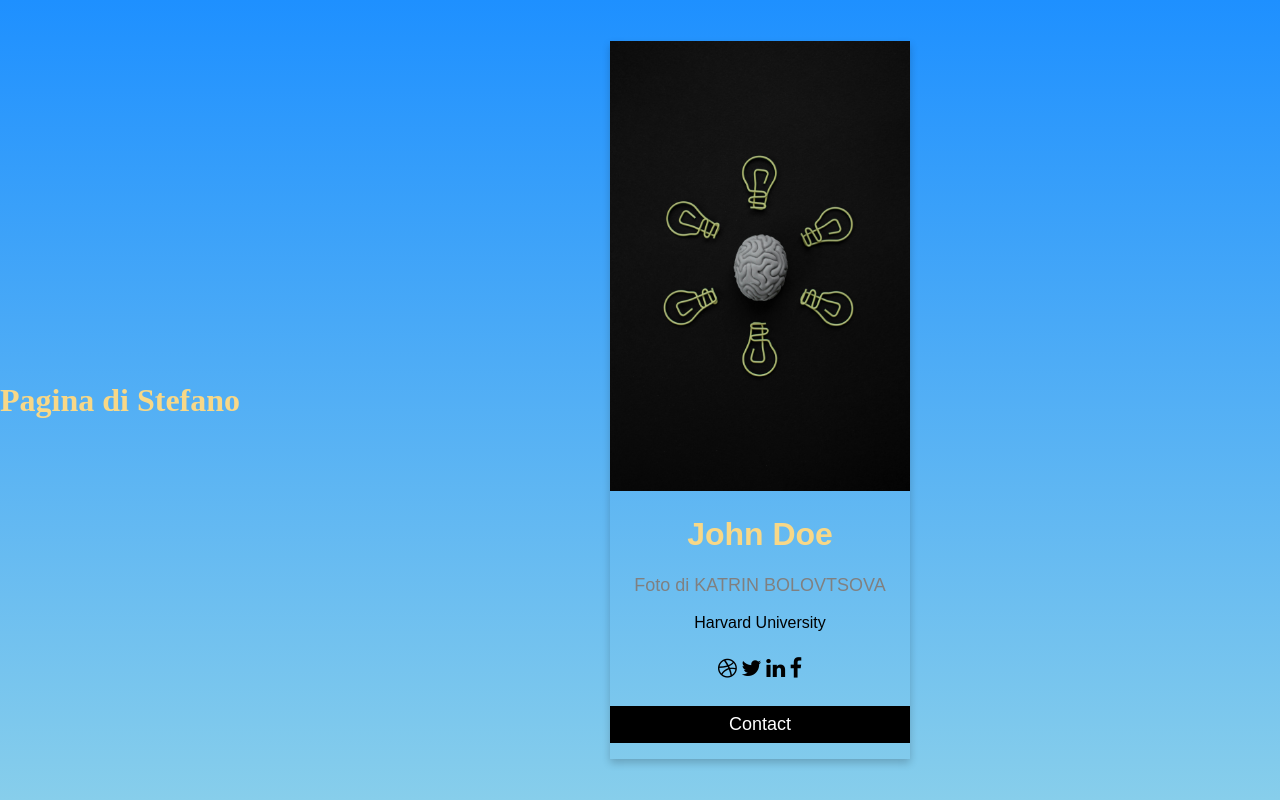
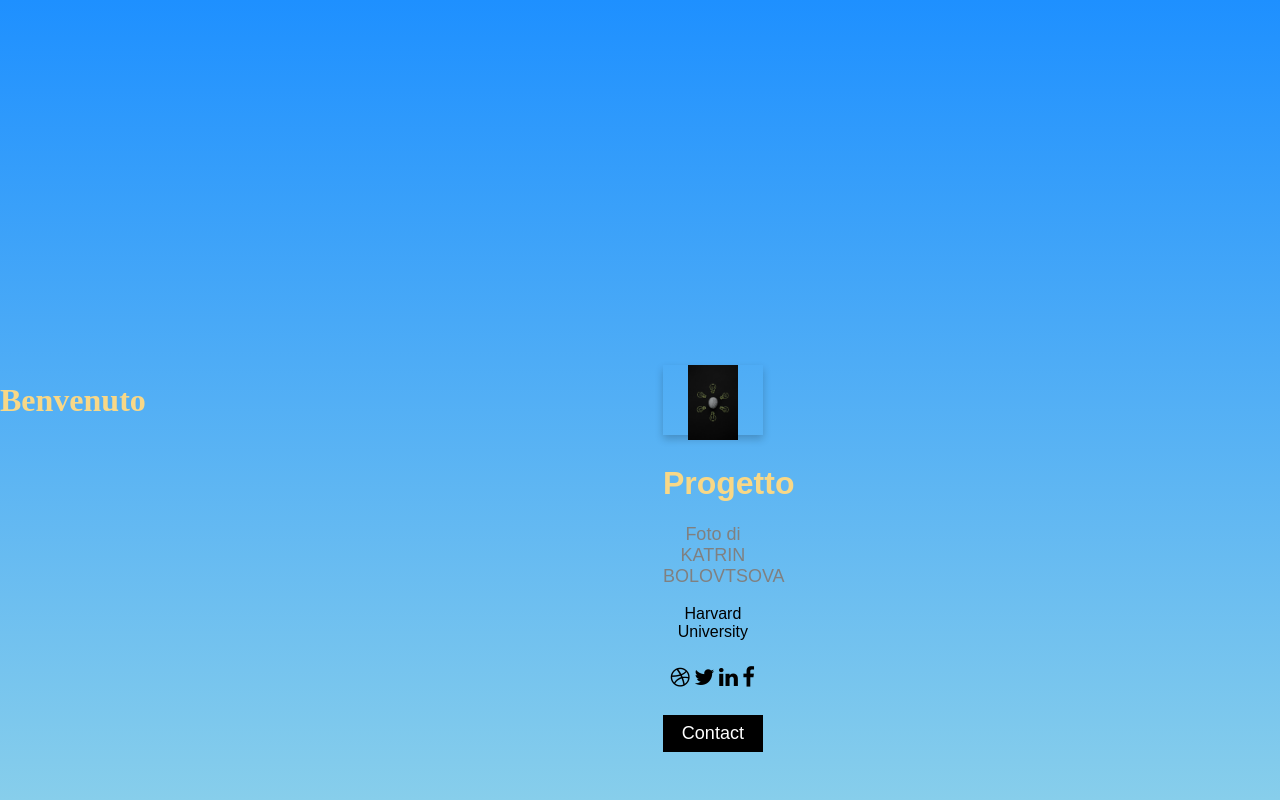
Before and after one commit to Stepen87/miosito.github.io, a plain HTML site: page Index.html in a window 1280 px wide. Drawn offline with Linux system fonts and the light colour scheme.

Commit message:
270125_9

```diff
--- a/Index.html
+++ b/Index.html
@@ -25,7 +25,8 @@
         .card {
             margin: auto;
             box-shadow: 0 4px 8px 0 rgba(0, 0, 0, 0.2);
-            max-width: 300px;
+            width: 100px;
+            height: 70px;
             text-align: center;
             font-family: arial;
         }
@@ -62,11 +63,11 @@
 </head>
 
 <body>
-    <h1>Pagina di Stefano</h1>
+    <h1>Benvenuto</h1>
 
     <div class="card">
-        <img src="foto.jpg" alt="John" style="width:100%">
-        <h1>John Doe</h1>
+        <img src="foto.jpg" alt="John" style="width:50%">
+        <h1>Progetto</h1>
         <p class="title">Foto di KATRIN  BOLOVTSOVA</p>
         <p>Harvard University</p>
         <div style="margin: 24px 0;">
```
